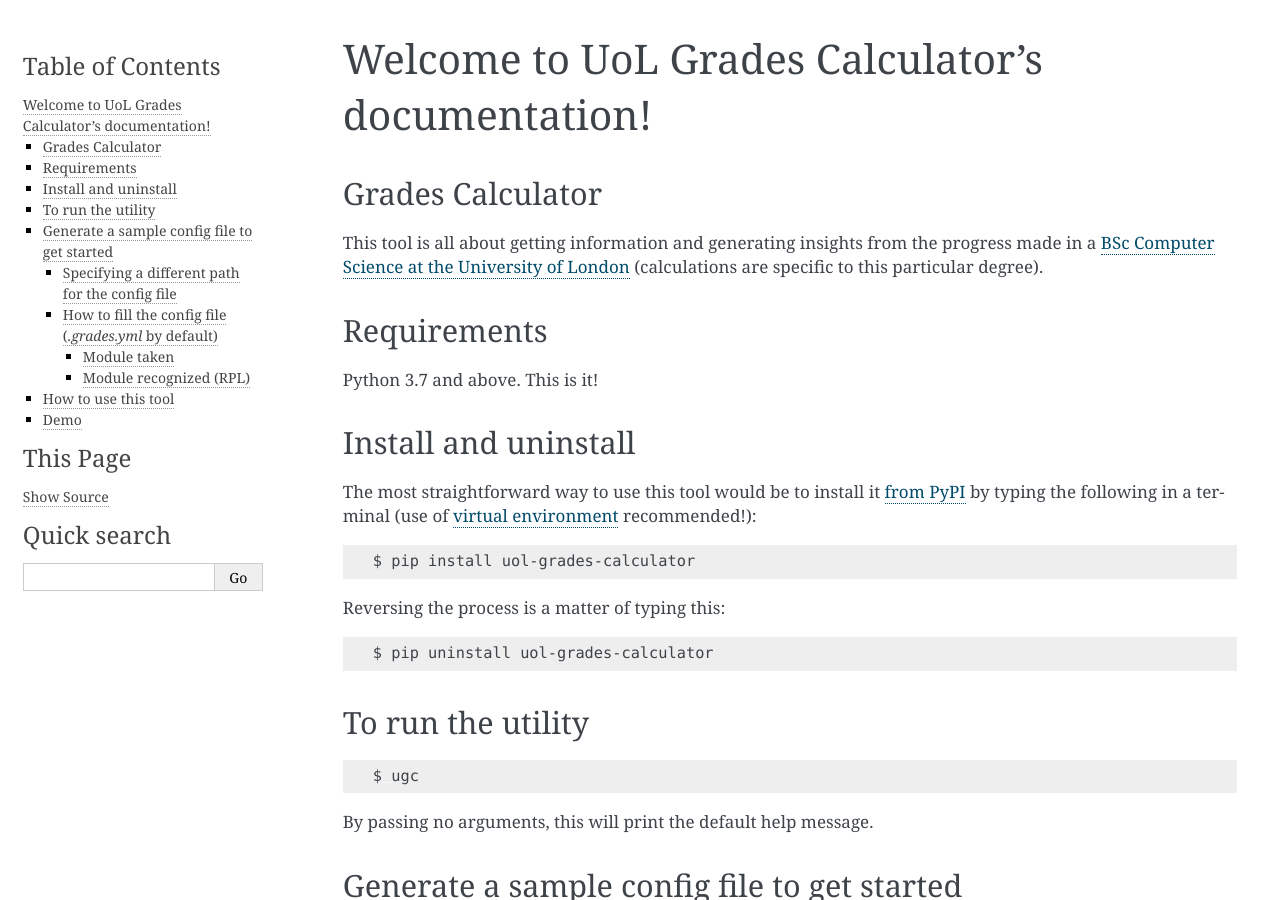
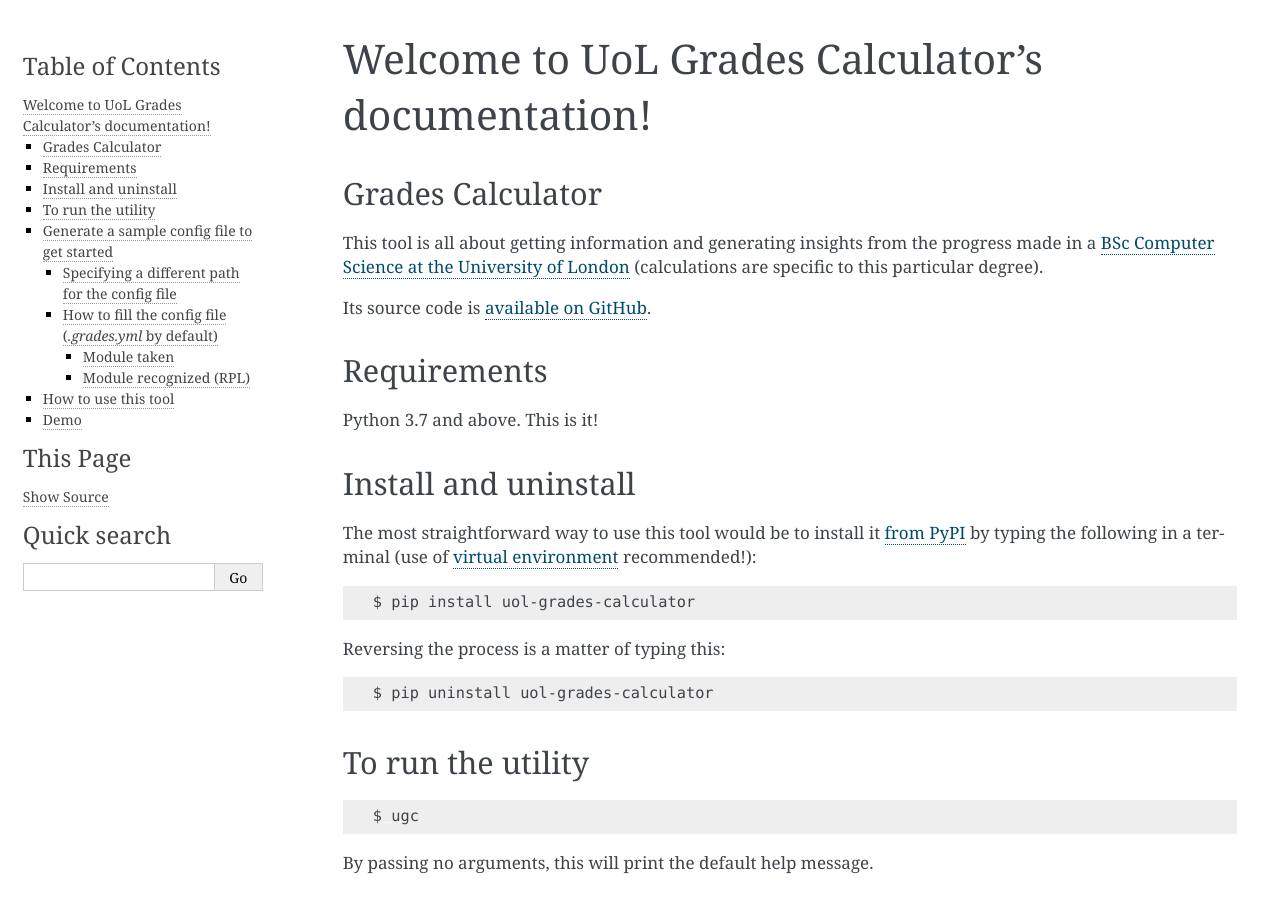
Before and after one commit to sglavoie/uol-grades-calculator, a Sphinx documentation site: the page built from docs/index.rst, in a window 1280 px wide and 900 px high. Built offline with Sphinx 7.4.7, drawn with Linux system fonts in a browser that asks for light colours.

Commit message:
Link back to GitHub repo from documentation

```diff
--- a/docs/index.rst
+++ b/docs/index.rst
@@ -21,5 +21,7 @@
 
 This tool is all about getting information and generating insights from the progress made in a `BSc Computer Science at the University of London <https://london.ac.uk/courses/computer-science>`_ (calculations are specific to this particular degree).
 
+Its source code is `available on GitHub <https://github.com/sglavoie/uol-grades-calculator>`_.
+
 
 .. include:: ./introduction.rst
```
